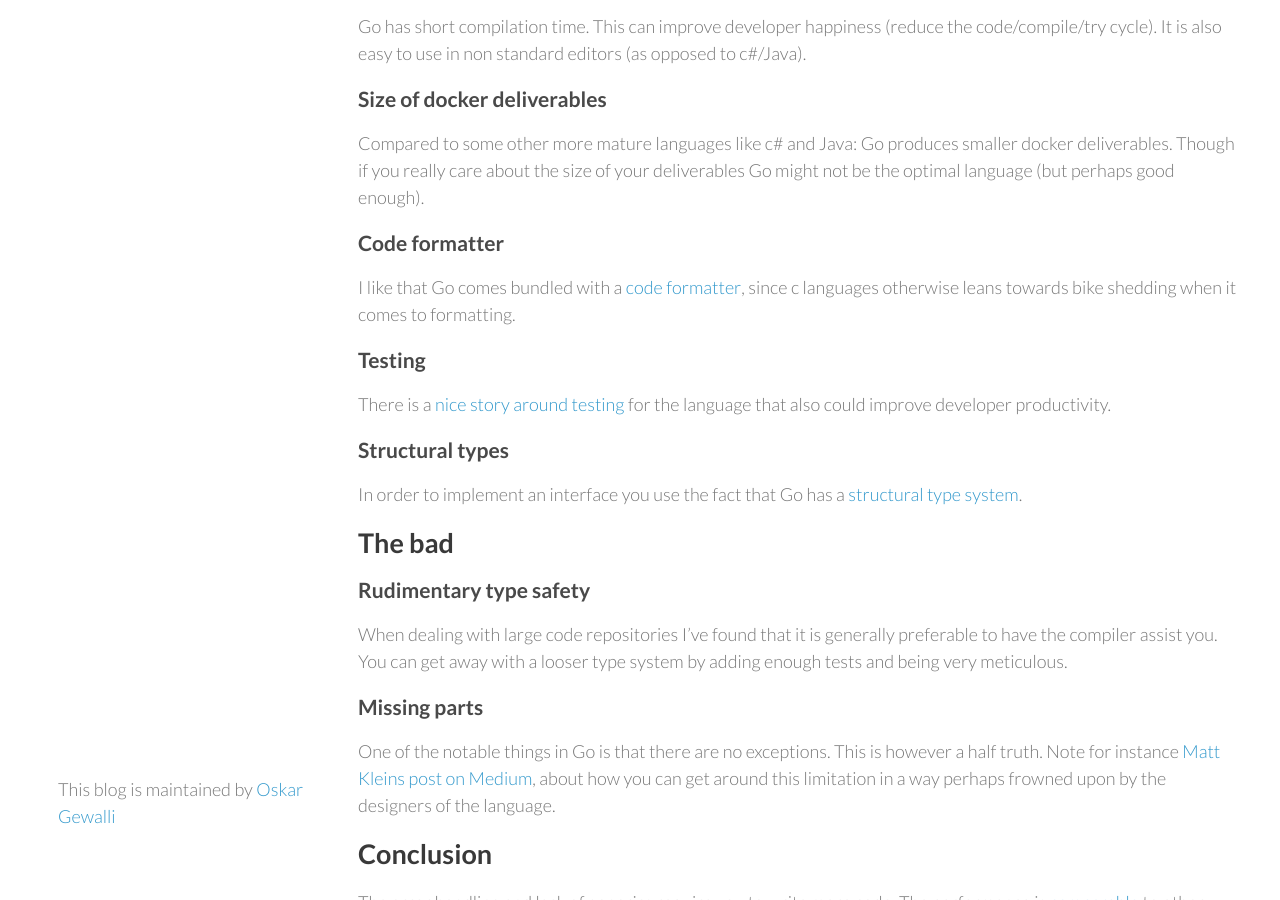
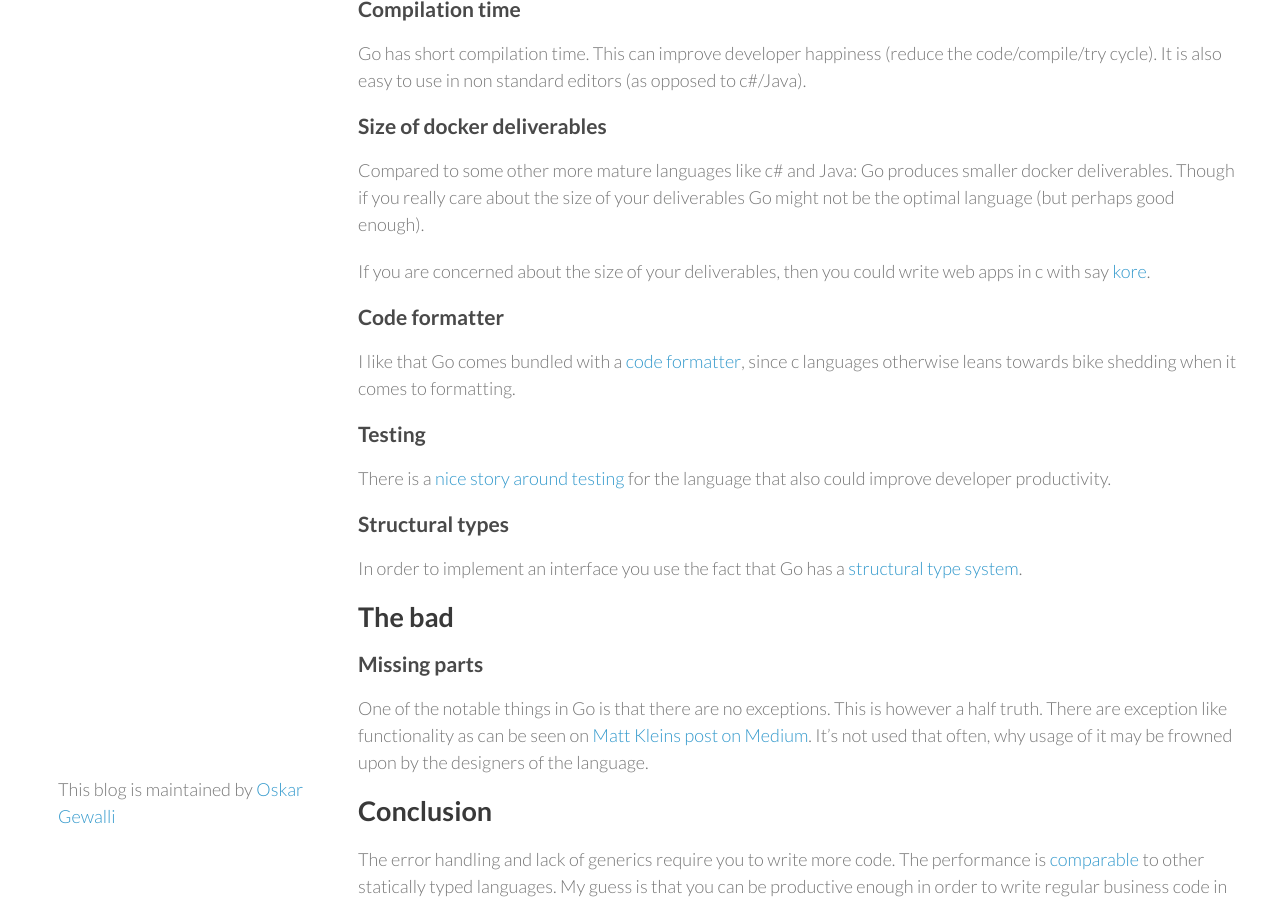
Before and after one commit to wallymathieu/assertfail, a Jekyll site: the page built from _posts/2019-05-30-When-is-Go-a-nice-language.md, in a window 1280 px wide and 900 px high, scrolled down 812 px. Built offline with Jekyll 4.4.1, drawn with Linux system fonts in a browser that asks for light colours; nearby versions of some CDN libraries; some of the changed text lies outside the part shown.

Commit message:
Some updates after review

```diff
--- a/_posts/2019-05-30-When-is-Go-a-nice-language.md
+++ b/_posts/2019-05-30-When-is-Go-a-nice-language.md
@@ -11,7 +11,7 @@
 
 - If you make a JVM language with goto people will start coding web apps in it.
 
-The comment was in a way prophetic since that's sort of what has happened with Go.
+The comment was in a way prophetic since that's sort of what has happened with Go. In the sense that people started using what is essentially a low level language to write web applications.
 
 ## The good
 
@@ -33,6 +33,8 @@
 
 Compared to some other more mature languages like c# and Java: Go produces smaller docker deliverables. Though if you really care about the size of your deliverables Go might not be the optimal language (but perhaps good enough).
 
+If you are concerned about the size of your deliverables, then you could write web apps in c with say [kore](https://kore.io/).
+
 ### Code formatter
 
 I like that Go comes bundled with a [code formatter](https://blog.golang.org/go-fmt-your-code), since c languages otherwise leans towards bike shedding when it comes to formatting.
@@ -47,13 +49,9 @@
 
 ## The bad
 
-### Rudimentary type safety
-
-When dealing with large code repositories I've found that it is generally preferable to have the compiler assist you. You can get away with a looser type system by adding enough tests and being very meticulous.
-
 ### Missing parts
 
-One of the notable things in Go is that there are no exceptions. This is however a half truth. Note for instance [Matt Kleins post on Medium](https://medium.com/@mattklein123/exceptional-go-1dd1488a6a47), about how you can get around this limitation in a way perhaps frowned upon by the designers of the language.
+One of the notable things in Go is that there are no exceptions. This is however a half truth. There are exception like functionality as can be seen on [Matt Kleins post on Medium](https://medium.com/@mattklein123/exceptional-go-1dd1488a6a47). It's not used that often, why usage of it may be frowned upon by the designers of the language.
 
 ## Conclusion
 
```
